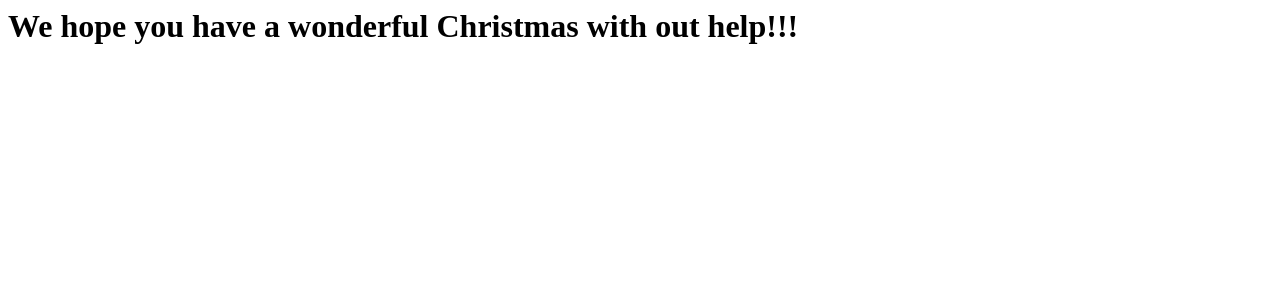
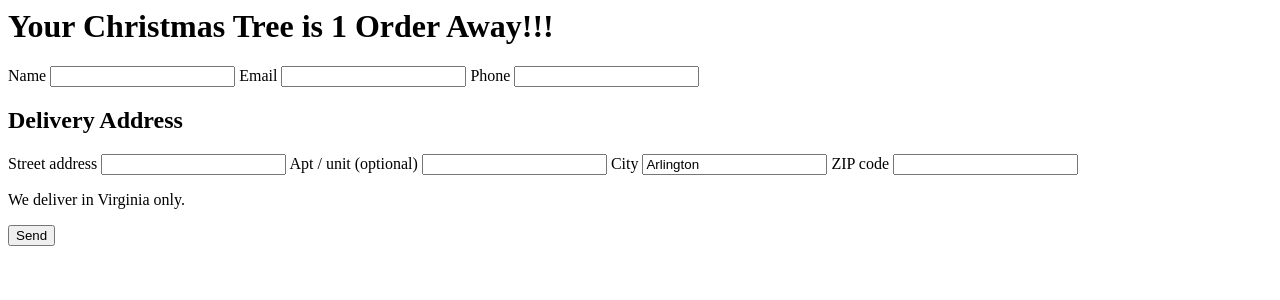
Before and after one commit to tsultan96/christmas-tree-orchard, a Python web app: template templates/order.html in a window 1280 px wide. Shown: the top 300 px of the page. Run offline with Jinja, Linux system fonts and the light colour scheme; the template is opened without the code that fills it, so the values that code supplies are empty.

Commit message:
Add contact and address fields to order form

```diff
--- a/templates/order.html
+++ b/templates/order.html
@@ -1 +1,36 @@
-<h1> We hope you have a wonderful Christmas with out help!!!</h1>
+<h1> Your Christmas Tree is 1 Order Away!!!</h1>
+
+<form method="post">
+
+    <label for="name">Name</label>
+    <input type="text" id="name" name="name" required>
+
+    <label for="email">Email</label>
+    <input type="email" id="email" name="email">
+
+    <label for="phone">Phone</label>
+    <input type="tel" id="phone" name="phone" required>
+
+
+
+    <h2>Delivery Address</h2>
+
+    <label for="street">Street address</label>
+    <input type="text" id="street" name="street" autocomplete="address-line1" required>
+
+    <label for="apt">Apt / unit (optional)</label>
+    <input type="text" id="apt" name="apt" autocomplete="address-line2">
+
+    <label for="city">City</label>
+    <input type="text" id="city" name="city" value="Arlington" autocomplete="address-level2" required>
+
+    <label for="zip">ZIP code</label>
+    <input type="text" id="zip" name="zip" inputmode="numeric" pattern="[0-9]{5}" maxlength="5" autocomplete="postal-code" required>
+
+    <p>We deliver in Virginia only.</p>
+
+
+
+    <button type="submit">Send</button>
+
+</form>
```
